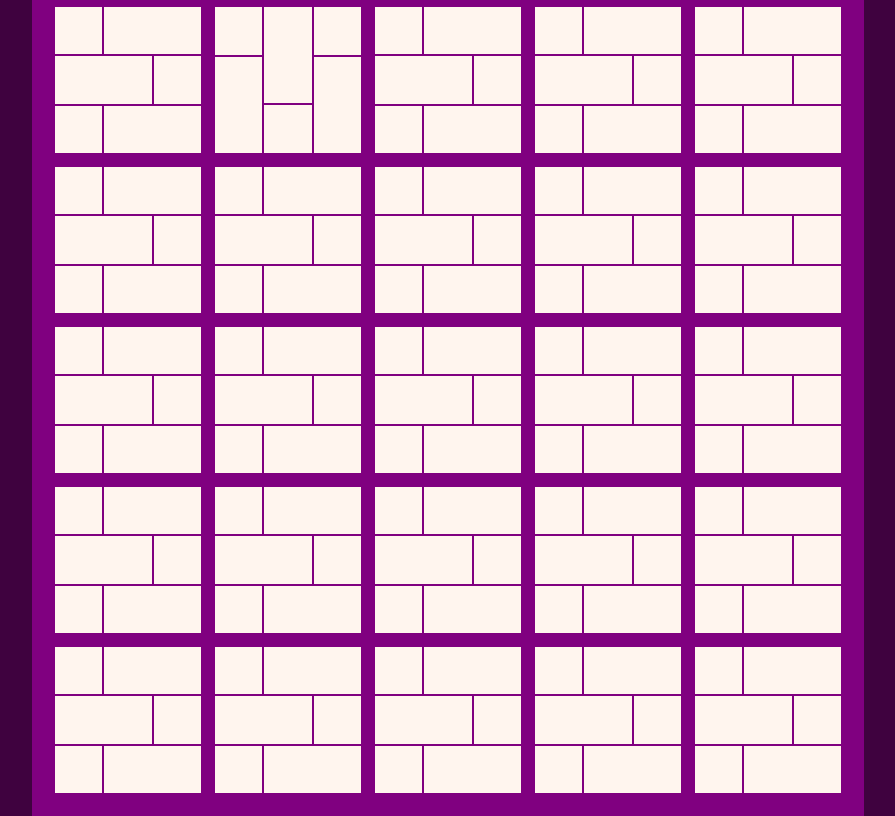
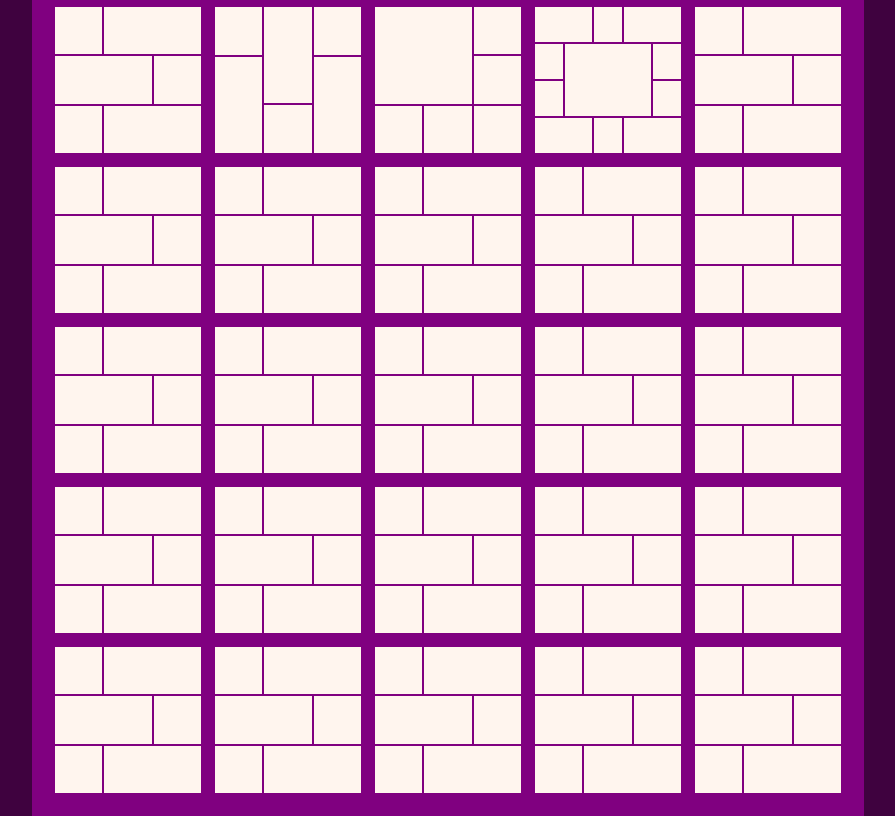
Before and after one commit to Martisgit/HTML_CSS_13, a plain HTML site: page index.html in a window 1280 px wide. Shown: the whole page, without its empty margins (192-1087 px from the left). Drawn offline with Linux system fonts and the light colour scheme.

Commit message:
4th-grid

```diff
--- a/index.html
+++ b/index.html
@@ -28,20 +28,25 @@
         </div>
 
         <div class="grid-container-1">
-          <div class="grid-item-1"></div>
-          <div class="grid-item-2"></div>
-          <div class="grid-item-3"></div>
-          <div class="grid-item-4"></div>
-          <div class="grid-item-5"></div>
-          <div class="grid-item-6"></div>
+          <div class="grid-item-111"></div>
+          <div class="grid-item-222"></div>
+          <div class="grid-item-333"></div>
+          <div class="grid-item-444"></div>
+          <div class="grid-item-555"></div>
+          <div class="grid-item-666"></div>
         </div>
-        <div class="grid-container-1">
-          <div class="grid-item-1"></div>
-          <div class="grid-item-2"></div>
-          <div class="grid-item-3"></div>
-          <div class="grid-item-4"></div>
-          <div class="grid-item-5"></div>
-          <div class="grid-item-6"></div>
+        <div class="grid-container-2">
+          <div class="grid-item-1a"></div>
+          <div class="grid-item-2a"></div>
+          <div class="grid-item-3a"></div>
+          <div class="grid-item-4a"></div>
+          <div class="grid-item-5a"></div>
+          <div class="grid-item-6a"></div>
+          <div class="grid-item-7a"></div>
+          <div class="grid-item-8a"></div>
+          <div class="grid-item-9a"></div>
+          <div class="grid-item-10a"></div>
+          <div class="grid-item-11a"></div>
         </div>
         <div class="grid-container-1">
           <div class="grid-item-1"></div>
--- a/styles.css
+++ b/styles.css
@@ -49,3 +49,31 @@ body {
 .grid-item-55 {
   grid-row: span 2;
 }
+
+.grid-item-111 {
+  grid-row: 1 / span 2;
+  grid-column: 1 / span 2;
+}
+
+.grid-container-2 {
+  height: 150px;
+  width: 150px;
+  display: grid;
+  grid-template-columns: repeat(5, 1fr);
+  grid-template-rows: repeat(4, 1fr);
+}
+
+.grid-item-1a,
+.grid-item-3a {
+  grid-column: span 2;
+}
+
+.grid-item-5a {
+  grid-row: 2 / span 2;
+  grid-column: 2 / span 3;
+}
+
+.grid-item-9a,
+.grid-item-11a {
+  grid-column: span 2;
+}
```
